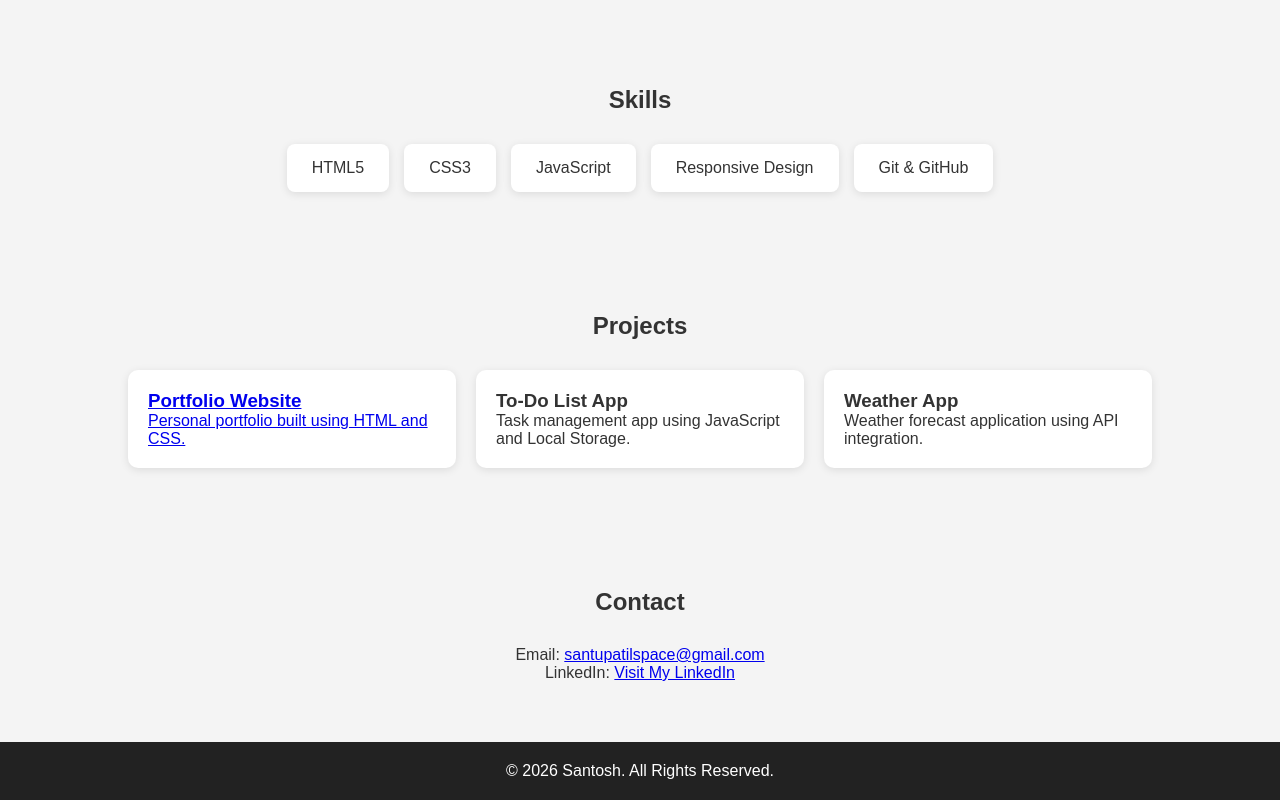
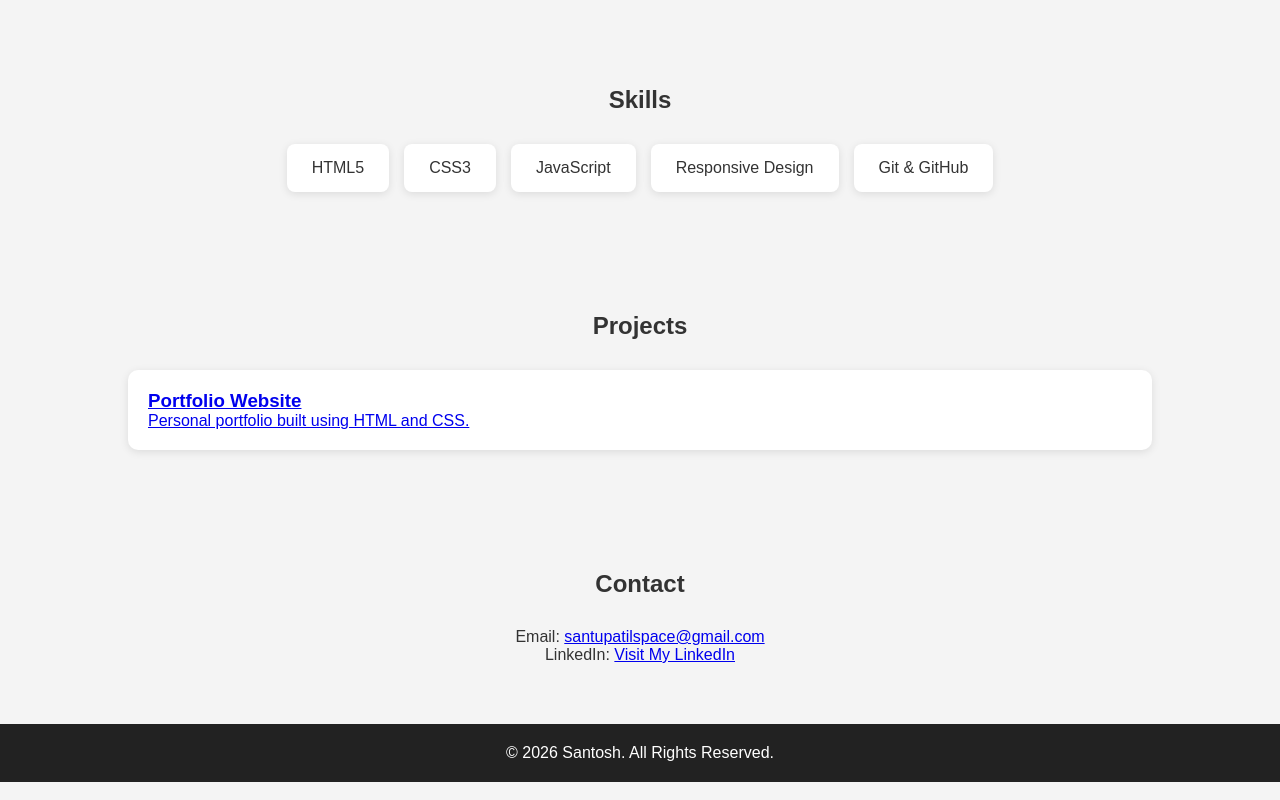
Before and after one commit to santumpatil/Portfolio---website-, a plain HTML site: page index.html in a window 1280 px wide. Shown: the part 1006-1806 px from the top of the page. Drawn offline with Linux system fonts and the light colour scheme.

Commit message:
Remove project sections from index.html
Removed To-Do List App and Weather App sections from the portfolio.

```diff
--- a/index.html
+++ b/index.html
@@ -166,15 +166,6 @@ footer{
     </div>
         </a>
 
-        <div class="project">
-            <h3>To-Do List App</h3>
-            <p>Task management app using JavaScript and Local Storage.</p>
-        </div>
-
-        <div class="project">
-            <h3>Weather App</h3>
-            <p>Weather forecast application using API integration.</p>
-        </div>
     </div>
 </section>
 
```
